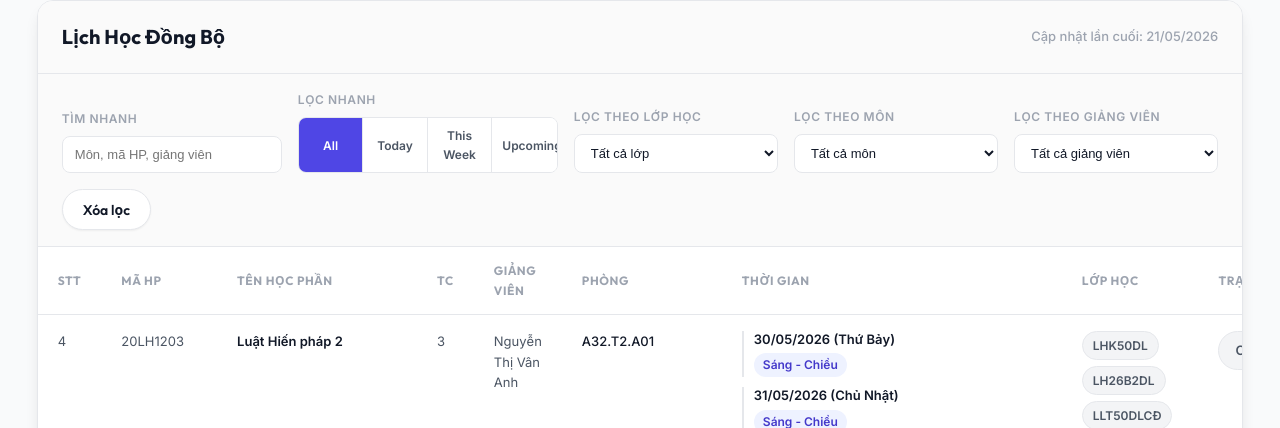
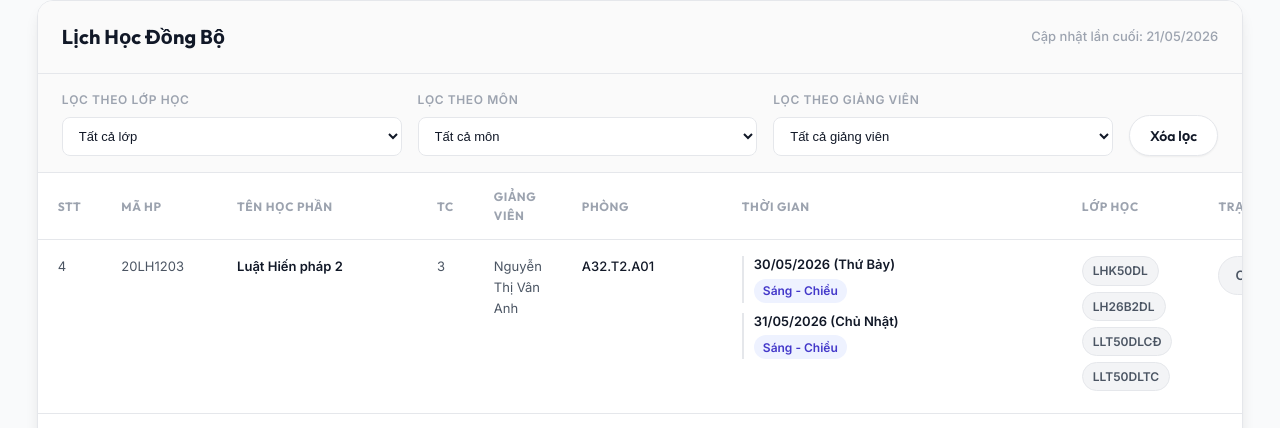
Before and after one commit to Messiac24/Luat-Schedule, a Flask app: page / in a window 1280 px wide. Shown: the part 86-514 px from the top of the page. Run offline with Flask 3, Linux system fonts and the light colour scheme.

Commit message:
Remove compact search filters

```diff
--- a/schedule-tool/app.py
+++ b/schedule-tool/app.py
@@ -1,10 +1,9 @@
 from flask import Flask, render_template, request, jsonify, redirect, session, url_for, send_file, Response
 import json
 import os
-import re
 import threading
 from io import BytesIO
-from datetime import datetime, timedelta
+from datetime import datetime
 from functools import wraps
 from dotenv import load_dotenv
 import gspread
@@ -138,53 +137,6 @@ def normalize_filter_text(value):
     return " ".join(str(value or "").strip().lower().split())
 
 
-def parse_schedule_dates(value):
-    dates = []
-    for match in re.finditer(r"(\d{2})/(\d{2})/(\d{4})", value or ""):
-        try:
-            dates.append(datetime.strptime(match.group(0), "%d/%m/%Y").date())
-        except ValueError:
-            pass
-    return dates
-
-
-def subject_matches_search(subject, search_filter):
-    if not search_filter:
-        return True
-
-    fields = [
-        subject.get("id", ""),
-        subject.get("ma_hp", ""),
-        subject.get("ten_hoc_phan", ""),
-        subject.get("giang_vien", ""),
-        subject.get("phong_hoc", ""),
-        subject.get("thoi_gian", ""),
-        " ".join(normalize_class_list(subject.get("lop_hoc", []))),
-    ]
-    return search_filter in normalize_filter_text(" ".join(fields))
-
-
-def subject_matches_schedule_filter(subject, schedule_filter, today=None):
-    if not schedule_filter or schedule_filter == "all":
-        return True
-
-    dates = parse_schedule_dates(subject.get("thoi_gian", ""))
-    if not dates:
-        return False
-
-    today = today or datetime.now().date()
-    if schedule_filter == "today":
-        return any(schedule_date == today for schedule_date in dates)
-    if schedule_filter == "week":
-        week_start = today - timedelta(days=today.weekday())
-        week_end = week_start + timedelta(days=6)
-        return any(week_start <= schedule_date <= week_end for schedule_date in dates)
-    if schedule_filter == "upcoming":
-        return any(schedule_date >= today for schedule_date in dates)
-
-    return True
-
-
 def validate_optional_text(value, max_length, field_name):
     if value is None:
         return None, None
@@ -200,14 +152,10 @@ def filter_export_subjects(
     class_filter="",
     subject_filter="",
     teacher_filter="",
-    search_filter="",
-    schedule_filter="",
 ):
     class_filter = normalize_filter_text(class_filter)
     subject_filter = normalize_filter_text(subject_filter)
     teacher_filter = normalize_filter_text(teacher_filter)
-    search_filter = normalize_filter_text(search_filter)
-    schedule_filter = normalize_filter_text(schedule_filter)
     filtered = []
 
     for subject in subjects:
@@ -218,10 +166,6 @@ def filter_export_subjects(
         subject_name = normalize_filter_text(subject.get("ten_hoc_phan", ""))
         teacher = normalize_filter_text(subject.get("giang_vien", ""))
 
-        if not subject_matches_search(subject, search_filter):
-            continue
-        if not subject_matches_schedule_filter(subject, schedule_filter):
-            continue
         if class_filter and class_filter not in classes:
             continue
         if subject_filter and subject_filter != subject_name:
@@ -492,8 +436,6 @@ def export_excel():
         class_filter=request.args.get("class", ""),
         subject_filter=request.args.get("subject", ""),
         teacher_filter=request.args.get("teacher", ""),
-        search_filter=request.args.get("q", ""),
-        schedule_filter=request.args.get("range", ""),
     )
     workbook = BytesIO(build_export_xlsx(subjects))
     today = datetime.now().strftime("%Y%m%d")
--- a/schedule-tool/static/css/style.css
+++ b/schedule-tool/static/css/style.css
@@ -232,45 +232,6 @@ main::after {
     font-size: 13px;
     color: var(--color-text-primary);
     background: #FFFFFF;
-}
-
-.filter-search-group {
-    min-width: 220px;
-}
-
-.filter-quick-group {
-    min-width: 260px;
-}
-
-.quick-filter {
-    display: grid;
-    grid-template-columns: repeat(4, minmax(0, 1fr));
-    border: 1px solid var(--color-border);
-    border-radius: var(--radius-md);
-    overflow: hidden;
-    background: #FFFFFF;
-}
-
-.quick-filter-btn {
-    min-height: 38px;
-    padding: 8px 10px;
-    border: 0;
-    border-right: 1px solid var(--color-border);
-    background: #FFFFFF;
-    color: var(--color-text-secondary);
-    font: inherit;
-    font-size: 12px;
-    font-weight: 700;
-    cursor: pointer;
-}
-
-.quick-filter-btn:last-child {
-    border-right: 0;
-}
-
-.quick-filter-btn.active {
-    background: var(--color-primary);
-    color: #FFFFFF;
 }
 
 .filter-actions {
--- a/schedule-tool/static/js/app.js
+++ b/schedule-tool/static/js/app.js
@@ -6,7 +6,6 @@ const CLASS_CODE_MAP = {
 };
 
 let classMapEnabled = false;
-let activeScheduleFilter = 'all';
 
 function showToast(message, type = 'success') {
     const toast = document.getElementById('toast');
@@ -145,83 +144,11 @@ function normalizeFilterText(value) {
     return String(value || '').trim().toLowerCase();
 }
 
-function startOfDay(date) {
-    return new Date(date.getFullYear(), date.getMonth(), date.getDate());
-}
-
-function startOfWeek(date) {
-    const day = date.getDay() || 7;
-    const start = startOfDay(date);
-    start.setDate(start.getDate() - day + 1);
-    return start;
-}
-
-function getRowScheduleDates(row) {
-    const rawTime = row.querySelector('.schedule-list')?.dataset.rawTime
-        || row.querySelector('.time-editor')?.value
-        || '';
-    const dates = [];
-    const datePattern = /(\d{2})\/(\d{2})\/(\d{4})/g;
-    let match;
-
-    while ((match = datePattern.exec(rawTime)) !== null) {
-        const day = Number(match[1]);
-        const month = Number(match[2]) - 1;
-        const year = Number(match[3]);
-        dates.push(new Date(year, month, day));
-    }
-
-    return dates;
-}
-
-function rowMatchesScheduleFilter(row, scheduleFilter) {
-    if (scheduleFilter === 'all') return true;
-
-    const today = startOfDay(new Date());
-    const dates = getRowScheduleDates(row).map(startOfDay);
-    if (!dates.length) return false;
-
-    if (scheduleFilter === 'today') {
-        return dates.some((date) => date.getTime() === today.getTime());
-    }
-
-    if (scheduleFilter === 'week') {
-        const weekStart = startOfWeek(today);
-        const weekEnd = new Date(weekStart);
-        weekEnd.setDate(weekEnd.getDate() + 6);
-        return dates.some((date) => date >= weekStart && date <= weekEnd);
-    }
-
-    if (scheduleFilter === 'upcoming') {
-        return dates.some((date) => date >= today);
-    }
-
-    return true;
-}
-
-function rowMatchesSearch(row, searchText) {
-    if (!searchText) return true;
-    const haystack = normalizeFilterText([
-        row.dataset.id,
-        row.dataset.subject,
-        row.dataset.teacher,
-        row.dataset.classList,
-        row.textContent,
-    ].join(' '));
-    return haystack.includes(searchText);
-}
-
-function rowMatchesFilters(row, classFilter, subjectFilter, teacherFilter, searchText, scheduleFilter) {
+function rowMatchesFilters(row, classFilter, subjectFilter, teacherFilter) {
     const rowClasses = normalizeFilterText(row.dataset.classList);
     const rowSubject = normalizeFilterText(row.dataset.subject);
     const rowTeacher = normalizeFilterText(row.dataset.teacher);
 
-    if (!rowMatchesSearch(row, searchText)) {
-        return false;
-    }
-    if (!rowMatchesScheduleFilter(row, scheduleFilter)) {
-        return false;
-    }
     if (classFilter && !rowClasses.split(',').map((cls) => cls.trim()).includes(classFilter)) {
         return false;
     }
@@ -258,20 +185,12 @@ function initSelectOptions(attribute, elementId, defaultText) {
 }
 
 function applyFilters() {
-    const searchText = normalizeFilterText(document.getElementById('filter-search')?.value);
     const classFilter = normalizeFilterText(document.getElementById('filter-class')?.value);
     const subjectFilter = normalizeFilterText(document.getElementById('filter-subject')?.value);
     const teacherFilter = normalizeFilterText(document.getElementById('filter-teacher')?.value);
 
     document.querySelectorAll('tbody tr[data-id]').forEach((row) => {
-        row.style.display = rowMatchesFilters(
-            row,
-            classFilter,
-            subjectFilter,
-            teacherFilter,
-            searchText,
-            activeScheduleFilter,
-        ) ? '' : 'none';
+        row.style.display = rowMatchesFilters(row, classFilter, subjectFilter, teacherFilter) ? '' : 'none';
     });
 }
 
@@ -280,13 +199,10 @@ function buildExportUrl() {
     const classFilter = document.getElementById('filter-class')?.value || '';
     const subjectFilter = document.getElementById('filter-subject')?.value || '';
     const teacherFilter = document.getElementById('filter-teacher')?.value || '';
-    const searchText = document.getElementById('filter-search')?.value || '';
 
     if (classFilter) params.set('class', classFilter);
     if (subjectFilter) params.set('subject', subjectFilter);
     if (teacherFilter) params.set('teacher', teacherFilter);
-    if (searchText) params.set('q', searchText);
-    if (activeScheduleFilter !== 'all') params.set('range', activeScheduleFilter);
 
     const query = params.toString();
     return query ? `/api/export.xlsx?${query}` : '/api/export.xlsx';
@@ -441,42 +357,24 @@ if (scrapeButton) {
 const clearFiltersButton = document.getElementById('btn-clear-filters');
 if (clearFiltersButton) {
     clearFiltersButton.addEventListener('click', () => {
-        const searchFilter = document.getElementById('filter-search');
         const classFilter = document.getElementById('filter-class');
         const subjectFilter = document.getElementById('filter-subject');
         const teacherFilter = document.getElementById('filter-teacher');
 
-        if (searchFilter) searchFilter.value = '';
         if (classFilter) classFilter.value = '';
         if (subjectFilter) subjectFilter.value = '';
         if (teacherFilter) teacherFilter.value = '';
-        activeScheduleFilter = 'all';
-        document.querySelectorAll('.quick-filter-btn').forEach((button) => {
-            button.classList.toggle('active', button.dataset.scheduleFilter === 'all');
-        });
         applyFilters();
     });
 }
 
-const filterSearch = document.getElementById('filter-search');
 const filterClass = document.getElementById('filter-class');
 const filterSubject = document.getElementById('filter-subject');
 const filterTeacher = document.getElementById('filter-teacher');
 
-if (filterSearch) filterSearch.addEventListener('input', applyFilters);
 if (filterClass) filterClass.addEventListener('change', applyFilters);
 if (filterSubject) filterSubject.addEventListener('change', applyFilters);
 if (filterTeacher) filterTeacher.addEventListener('change', applyFilters);
-
-document.querySelectorAll('.quick-filter-btn').forEach((button) => {
-    button.addEventListener('click', () => {
-        activeScheduleFilter = button.dataset.scheduleFilter || 'all';
-        document.querySelectorAll('.quick-filter-btn').forEach((item) => {
-            item.classList.toggle('active', item === button);
-        });
-        applyFilters();
-    });
-});
 
 const classToggleButton = document.getElementById('btn-toggle-class-map');
 if (classToggleButton) {
--- a/schedule-tool/templates/index.html
+++ b/schedule-tool/templates/index.html
@@ -58,19 +58,6 @@
                 <p>Cập nhật lần cuối: {% if data.last_updated %}{{ (data.last_updated|string)[:10].split('-')|reverse|join('/') }}{% else %}Chưa có dữ liệu{% endif %}</p>
             </div>
             <div id="filter-panel" class="filter-bar">
-                <div class="filter-group filter-search-group">
-                    <label for="filter-search">Tìm nhanh</label>
-                    <input id="filter-search" class="filter-input" type="search" placeholder="Môn, mã HP, giảng viên">
-                </div>
-                <div class="filter-group filter-quick-group">
-                    <label>Lọc nhanh</label>
-                    <div class="quick-filter" role="group" aria-label="Lọc nhanh theo thời gian">
-                        <button class="quick-filter-btn active" type="button" data-schedule-filter="all">All</button>
-                        <button class="quick-filter-btn" type="button" data-schedule-filter="today">Today</button>
-                        <button class="quick-filter-btn" type="button" data-schedule-filter="week">This Week</button>
-                        <button class="quick-filter-btn" type="button" data-schedule-filter="upcoming">Upcoming</button>
-                    </div>
-                </div>
                 <div class="filter-group">
                     <label for="filter-class">Lọc theo lớp học</label>
                     <select id="filter-class" class="filter-select">
@@ -181,7 +168,7 @@
 
     <div id="toast" class="toast"></div>
 
-    <script src="{{ url_for('static', filename='js/app.js') }}?v=5"></script>
+    <script src="{{ url_for('static', filename='js/app.js') }}?v=6"></script>
     <script>
         if ('serviceWorker' in navigator) {
             window.addEventListener('load', () => {
```
Also changed, not shown: schedule-tool/tests/test_export_excel.py (+0 -46 lines).
